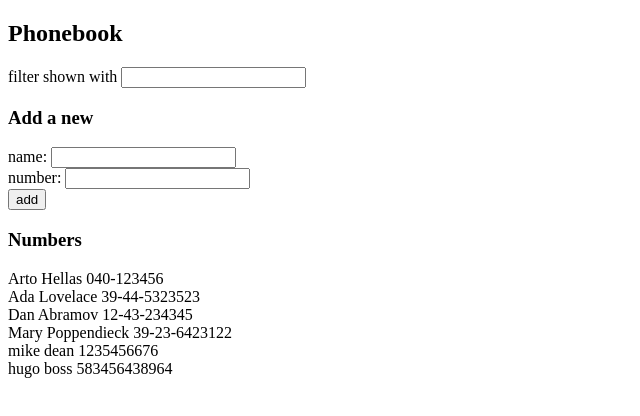
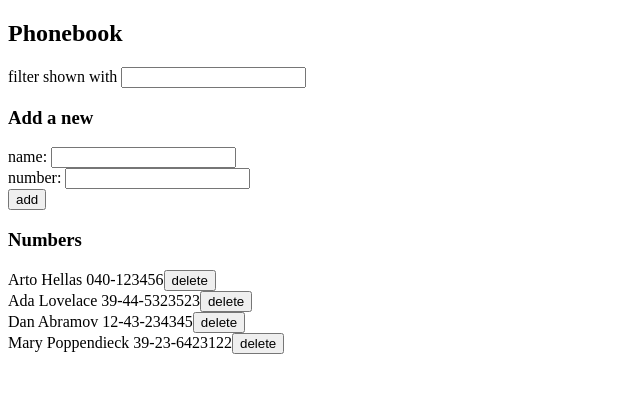
Before and after one commit to jaimetrovoada/fullstack-open, a React (Create React App) app in the folder part02/phonebook/: page / in a window 1280 px wide. Shown: the top 416 px of the page, without its empty margins (0-640 px from the left). Built offline with nearby package versions, Linux system fonts and the light colour scheme; data requests are answered from the project's data file.

Commit message:
finish exercise 2.13 and 2.14

```diff
--- a/part02/phonebook/db.json
+++ b/part02/phonebook/db.json
@@ -19,16 +19,6 @@
       "name": "Mary Poppendieck",
       "number": "39-23-6423122",
       "id": 4
-    },
-    {
-      "name": "mike dean",
-      "number": "1235456676",
-      "id": 5
-    },
-    {
-      "name": "hugo boss",
-      "number": "583456438964",
-      "id": 6
     }
   ]
 }
--- a/part02/phonebook/src/App.tsx
+++ b/part02/phonebook/src/App.tsx
@@ -2,20 +2,15 @@ import React, { useEffect, useState } from "react";
 import PersonsForm from "./components/PersonsForm";
 import PersonsFilter from "./components/PersonsFilter";
 import PersonsList from "./components/PersonsList";
-import axios from "axios";
+import personsService from "./services/persons";
 
 const App = () => {
   const [persons, setPersons] = useState<
     Array<{ name: string; number: string; id: number }>
   >([]);
 
-  const url = "http://localhost:3001/persons";
-  const fetchData = () => {
-    axios.get(url).then((res) => setPersons(res.data));
-  };
-
   useEffect(() => {
-    fetchData();
+    personsService.getAll().then((res) => setPersons(res.data));
   }, []);
   const [newName, setNewName] = useState("");
   const [newNumber, setNewNumber] = useState("");
@@ -30,8 +25,8 @@ const App = () => {
       return;
     }
     const newPersons = { name: newName, number: newNumber };
-    axios
-      .post(url, newPersons)
+    personsService
+      .create(newPersons)
       .then((res) => setPersons((prev) => prev.concat(res.data)));
   };
 
@@ -45,6 +40,13 @@ const App = () => {
   const handleFilter = (e: React.ChangeEvent<HTMLInputElement>) =>
     setNameFilter(e.target.value);
 
+  const handleDelete = (id: number) => {
+    window.alert(`Delete ${persons.find((person) => person.id === id)?.name}?`);
+    personsService
+      .remove(id)
+      .then(() => setPersons((prev) => prev.filter((val) => val.id !== id)));
+  };
+
   return (
     <div>
       <h2>Phonebook</h2>
@@ -56,7 +58,11 @@ const App = () => {
         handleNumber={handleNumber}
       />
       <h3>Numbers</h3>
-      <PersonsList persons={persons} nameFilter={nameFilter} />
+      <PersonsList
+        persons={persons}
+        nameFilter={nameFilter}
+        handleDelete={handleDelete}
+      />
     </div>
   );
 };
--- a/part02/phonebook/src/components/PersonsList.tsx
+++ b/part02/phonebook/src/components/PersonsList.tsx
@@ -3,9 +3,11 @@ import React from "react";
 const PersonsList = ({
   persons,
   nameFilter,
+  handleDelete,
 }: {
   persons: { name: string; number: string; id: number }[];
   nameFilter: string;
+  handleDelete: (id: number) => void;
 }) => {
   return (
     <>
@@ -16,6 +18,7 @@ const PersonsList = ({
         .map((person) => (
           <div key={person.id}>
             {person.name} {person.number}
+            <button onClick={() => handleDelete(person.id)}>delete</button>
           </div>
         ))}
     </>
--- /dev/null
+++ b/part02/phonebook/src/services/persons.ts
@@ -0,0 +1,20 @@
+import axios from "axios";
+const baseUrl = "http://localhost:3001/persons";
+
+const getAll = () => {
+  return axios.get(baseUrl);
+};
+
+const create = (newPerson: { name: string; number: string }) => {
+  return axios.post(baseUrl, newPerson);
+};
+
+const remove = (id: number) => {
+  return axios.delete(`${baseUrl}/${id}`);
+};
+
+export default {
+  getAll: getAll,
+  create: create,
+  remove: remove,
+} as const;
```
